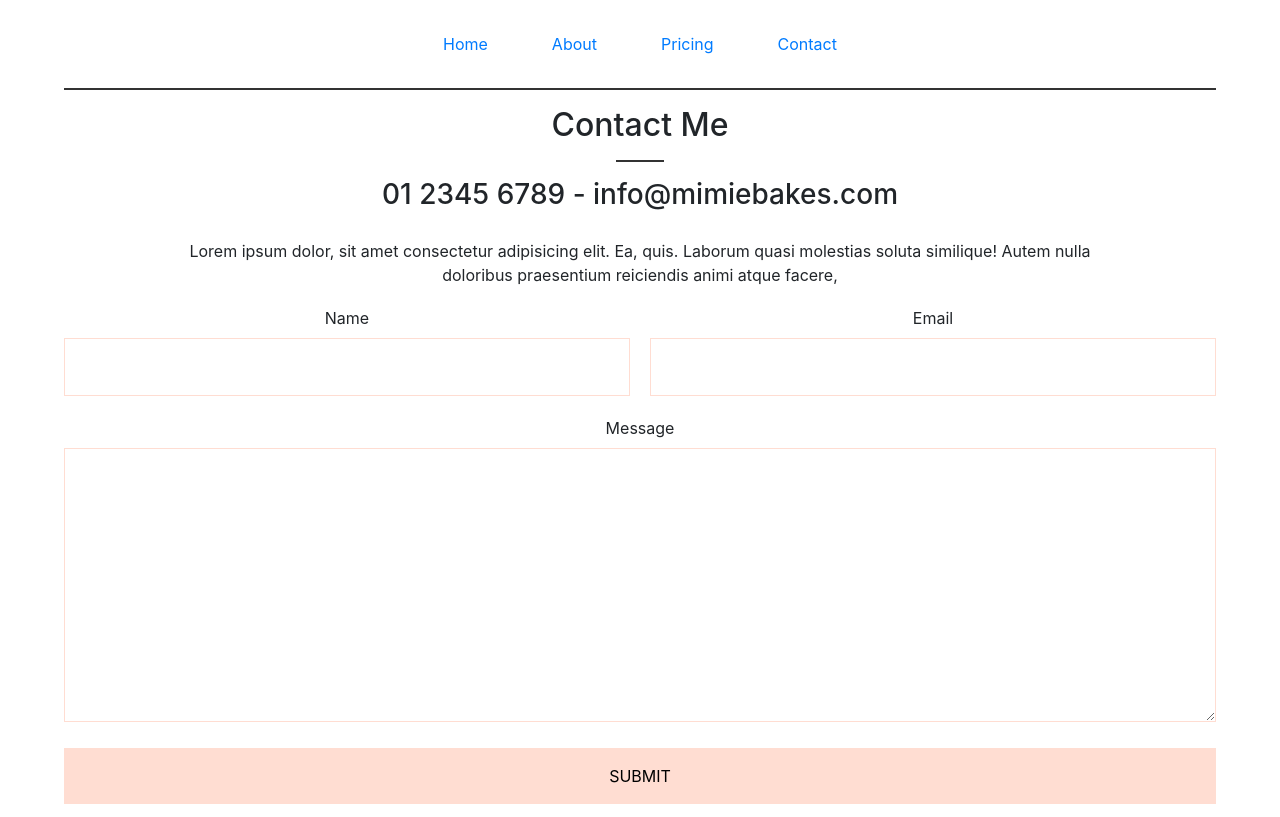
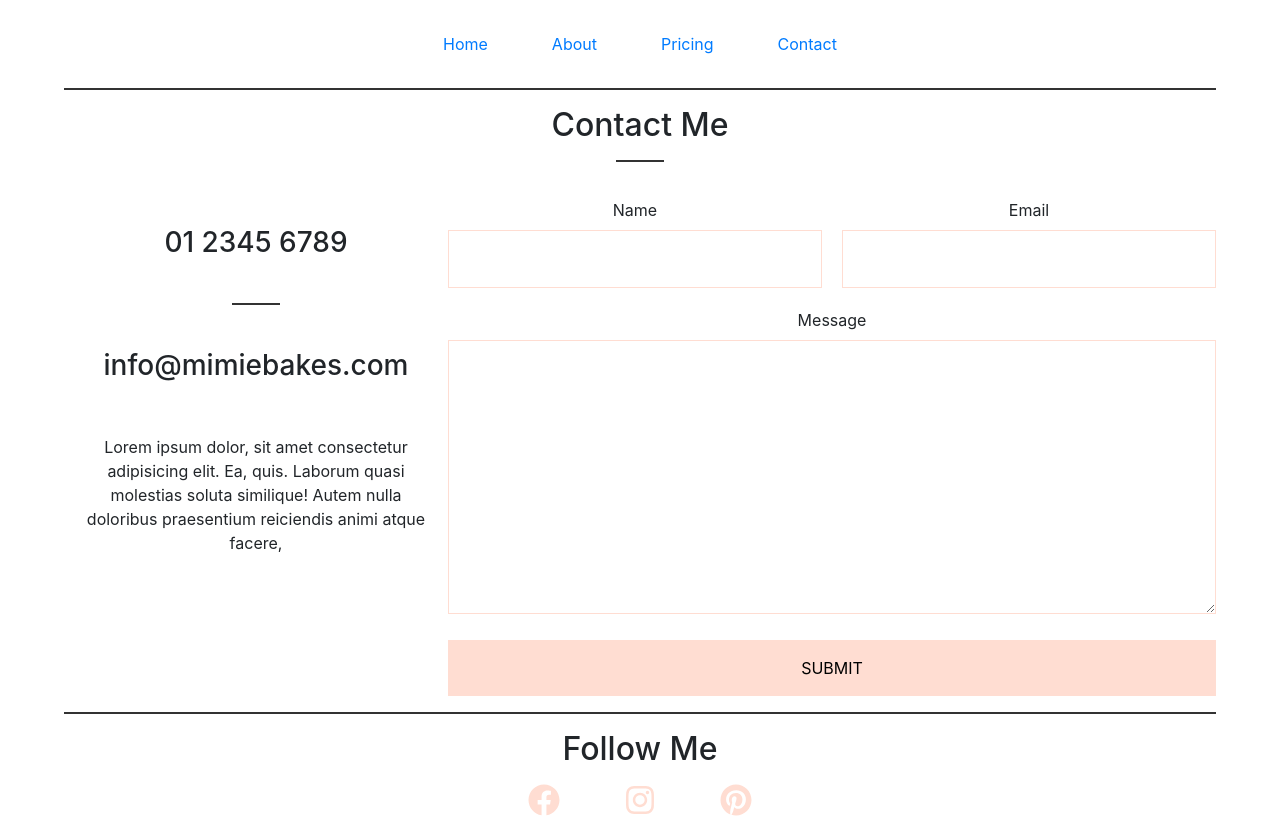
Before and after one commit to AryVidot/mimiebakes, a React (Create React App) app: page /contact in a window 1280 px wide. Shown: the top 817 px of the page. Built offline with nearby package versions, Linux system fonts and the light colour scheme.

Commit message:
nav toggler added

```diff
--- a/src/assests/styles/scss/_Mixins.scss
+++ b/src/assests/styles/scss/_Mixins.scss
@@ -11,6 +11,8 @@
 
 @mixin btn {
   text-decoration: none;
+  // justify-content: center;
+  // text-align: center;
   margin: 0;
   padding: 1em 2em;
   color: black;
--- a/src/assests/styles/scss/about.scss
+++ b/src/assests/styles/scss/about.scss
@@ -3,7 +3,7 @@
 
 // **********************
 
-.about {
+.about-s {
   @include gridLayout();
   background-color: $panelColor;
   h2 {
--- a/src/assests/styles/scss/contact.scss
+++ b/src/assests/styles/scss/contact.scss
@@ -3,17 +3,11 @@
 
 .contact-wrapper {
   @include gridLayout();
-  //   height: 100vh;
 }
 .hr-short {
   @include hrShort();
 }
-.contact__note p {
-  width: 80%;
-  justify-content: center;
-  align-items: center;
-  margin: auto;
-}
+
 .contact form {
   display: grid;
   grid-template-columns: 1fr 1fr;
@@ -50,3 +44,19 @@
   outline: 0;
   transition: background-color 2s ease-out;
 }
+
+@media (min-width: 700px) {
+  .contact-w {
+    display: grid;
+    grid-template-columns: 1fr 2fr;
+  }
+  .wrapper > * {
+    padding: 2em;
+  }
+  .contact-info h3,
+  .contact-info p {
+    text-align: center;
+    // justify-content: center;
+    padding: 1em;
+  }
+}
--- a/src/components/Pages/About.jsx
+++ b/src/components/Pages/About.jsx
@@ -9,7 +9,7 @@ const About = () => {
   return (
     <Container>
       <div>
-        <div className="about" id="about">
+        <div className="about-s" id="about">
           <h2>About Me</h2>
           <hr className="hr-short"></hr>
           <h3>Mimie Hollist - Home Baker</h3>
--- a/src/components/Pages/Contact.jsx
+++ b/src/components/Pages/Contact.jsx
@@ -4,22 +4,25 @@ import Container from "../Container";
 import Footer from "../Parts/Footer";
 import "../../assests/styles/scss/contact.scss";
 const Contact = (props) => {
-  console.log(props);
   return (
     <Container>
       <div className="contact-wrapper">
         <div id="contact">
           <h2>Contact Me</h2>
           <hr className="hr-short"></hr>
-          <h3> 01 2345 6789 - info@mimiebakes.com</h3>
         </div>
-        <div className="contact contact__note">
+        <div className="contact-w animate__animated animate__bounceInBottom">
+          <div className="contact-info">
+            <h3> 01 2345 6789</h3>
+            <hr className="hr-short"></hr>
+            <h3> info@mimiebakes.com</h3>
             <p>
-            Lorem ipsum dolor, sit amet consectetur adipisicing elit. Ea, quis.
-            Laborum quasi molestias soluta similique! Autem nulla doloribus
-            praesentium reiciendis animi atque facere,
+              Lorem ipsum dolor, sit amet consectetur adipisicing elit. Ea,
+              quis. Laborum quasi molestias soluta similique! Autem nulla
+              doloribus praesentium reiciendis animi atque facere,
             </p>
           </div>
+
           <div className="contact">
             <form>
               <p>
@@ -40,6 +43,7 @@ const Contact = (props) => {
             </form>
           </div>
         </div>
+      </div>
       <Footer />
     </Container>
   );
--- a/src/components/Pages/Pricing.jsx
+++ b/src/components/Pages/Pricing.jsx
@@ -5,7 +5,6 @@ import Container from "../Container";
 import Footer from "../Parts/Footer";
 
 const Pricing = (props) => {
-  console.log(props);
   return (
     <Container>
       <div>
--- a/src/components/Parts/Meet.jsx
+++ b/src/components/Parts/Meet.jsx
@@ -5,12 +5,12 @@ import "./meet.scss";
 const Meet = () => {
   return (
     <section className="meet">
-      <div className="meet__item about">
+      <div className="meet__item about-m">
         <Link to="/about">
           <span>Meet Mimie</span>
-        </Link>{" "}
+        </Link>
       </div>
-      <div className="meet__item contact">
+      <div className="meet__item contact-m">
         <Link to="/contact">
           <span>Contact Me</span>
         </Link>
--- a/src/components/Parts/Navbar.jsx
+++ b/src/components/Parts/Navbar.jsx
@@ -4,7 +4,8 @@ import { Link, NavLink, withRouter } from "react-router-dom";
 
 function Navbar() {
   return (
-    <div className="sticky-top bg-white " id="sticky">
+    <section>
+      <div className="menu-b sticky-top navbar-light bg-white " id="sticky">
         <ul className="nav justify-content-center ">
           <li className="nav-item">
             <Link to="/" className="nav-link active">
@@ -27,9 +28,51 @@ function Navbar() {
             </NavLink>
           </li>
         </ul>
-      {/* Nav Toggle below */}
+      </div>
+
+      <nav class="menu-toggle navbar navbar-expand-lg navbar-light bg-white">
+        <Link class="navbar-brand" to="#">
+          Mimie Bakes.
+        </Link>
+        <button
+          class="navbar-toggler"
+          type="button"
+          data-toggle="collapse"
+          data-target="#navbarNav"
+          aria-controls="navbarNav"
+          aria-expanded="false"
+          aria-label="Toggle navigation"
+        >
+          <span class="navbar-toggler-icon"></span>
+        </button>
+        <div class="collapse navbar-collapse" id="navbarNav">
+          <ul class="navbar-nav">
+            <li class="nav-item active">
+              <Link class="nav-link active" to="#">
+                Home <span class="sr-only">(current)</span>
+              </Link>
+            </li>
+            <li class="nav-item">
+              <Link class="nav-link" to="/About">
+                About
+              </Link>
+            </li>
+            <li class="nav-item">
+              <Link className="nav-link" to="/pricing">
+                Pricing
+              </Link>
+            </li>
+            <li class="nav-item">
+              <Link className="nav-link" to="/contact">
+                Contact
+              </Link>
+            </li>
+          </ul>
+        </div>
+      </nav>
+      {/* Nav Toggle below  */}
       <hr></hr>
-    </div>
+    </section>
   );
 }
 
--- a/src/components/Parts/meet.scss
+++ b/src/components/Parts/meet.scss
@@ -16,14 +16,13 @@
   &:nth-child(even) {
     background-image: url(https://images.pexels.com/photos/4191621/pexels-photo-4191621.jpeg?auto=compress&cs=tinysrgb&dpr=2&h=750&w=1260);
   }
+}
+
+.about-m,
+.contact-m {
+  position: relative;
   a {
     @include btn();
-  }
-}
-.about,
-.contact {
-  position: relative;
-  a {
     position: absolute;
     right: 5%;
     bottom: 10%;
--- a/src/components/Parts/navbar.scss
+++ b/src/components/Parts/navbar.scss
@@ -1,3 +1,18 @@
-.navb {
-  position: sticky;
+@import "../../assests/styles/scss/Mixins";
+@import "../../assests/styles/scss/Variables";
+
+.menu-toggle {
+  display: none;
 }
+.custom-toggler .navbar-toggler-icon {
+  border-color: $panelColor;
+}
+
+@media (max-width: 500px) {
+  .menu-toggle {
+    display: initial;
+  }
+  .menu-b {
+    display: none;
+  }
+}
```
Lines whose indentation alone changed are shown as unchanged.
